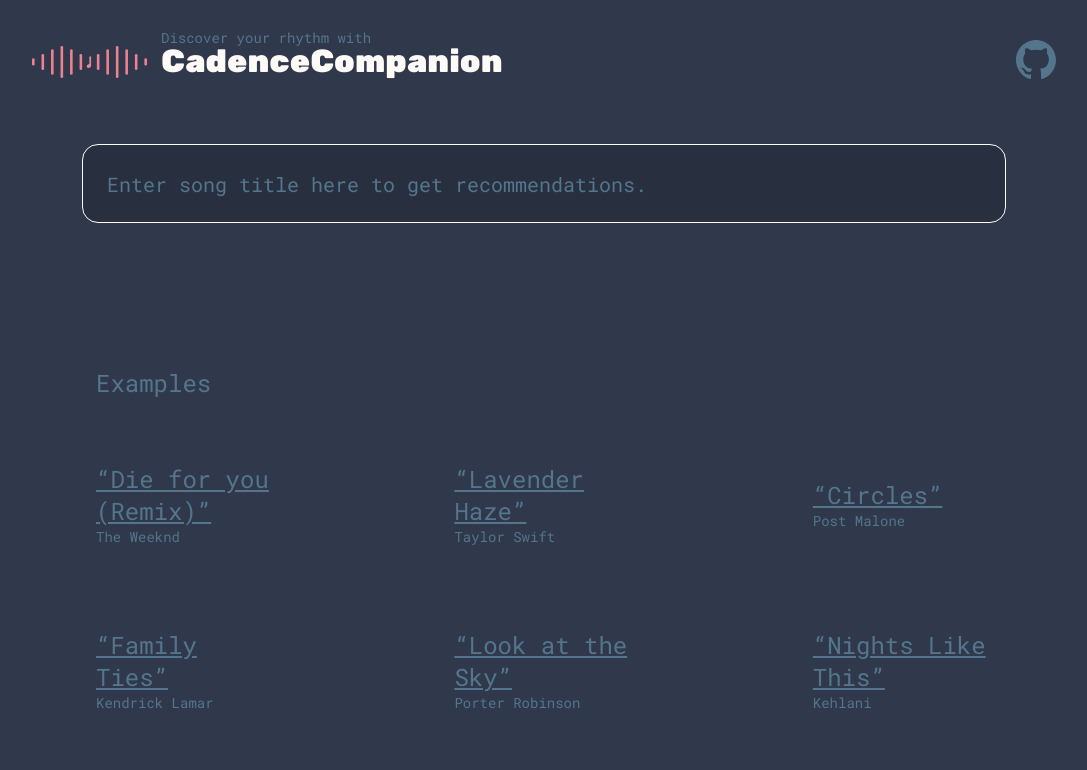
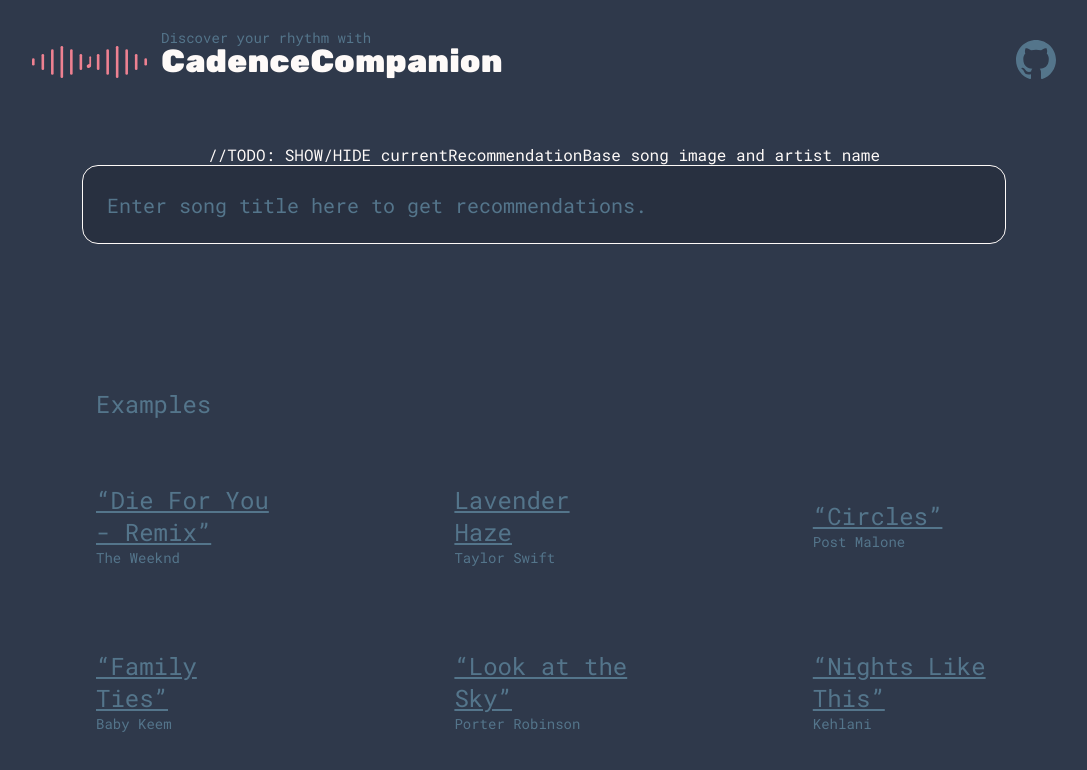
Before and after one commit to Evan-Coulter/Cadence-Companion, a React (Vite) app in the folder frontend/: page / in a window 1280 px wide. Shown: the top 770 px of the page, without its empty margins (96-1183 px from the left). Built offline with nearby package versions, Linux system fonts and the light colour scheme.

Commit message:
make examples functional

```diff
--- a/frontend/src/App.tsx
+++ b/frontend/src/App.tsx
@@ -8,6 +8,7 @@ import CCSearchResponse from './models/CCSearchResponse'
 import Recommendations from './Reccommendations'
 
 function App() {
+  const [currentRecommendationBase, setCurrentRecommendationBase] = useState<CCSearchResponse | null>(null)
   const [reccomendations, setReccomendations] = useState<CCSearchResponse[] | null>(null)
   const [searchResults, setSearchResults] = useState<CCSearchResponse[] | null>(null)
   const [searchQuery, setSearchQuery] = useState<string>('')
@@ -44,6 +45,7 @@ function App() {
     try {
       const response = await axios.get(`http://localhost:3000/search/id/${searchResult.songId}`)
       setReccomendations(response.data)
+      setCurrentRecommendationBase(searchResult)
     } catch (e) {
       console.log(e)
     }
@@ -57,8 +59,9 @@ function App() {
         searchQuery={searchQuery}
         setSearchQuery={setSearchQuery}
         searchResults={searchResults}
-        onClickSearchResult={onClickSearchResult}/>
-      { !reccomendations && <Examples/> }
+        onClickSearchResult={onClickSearchResult}
+        currentRecommendationBase={currentRecommendationBase}/>
+      { !reccomendations && <Examples onClickRecommendation={onClickSearchResult}/> }
       { reccomendations && <Recommendations recommendations={reccomendations}/> }
     </div>
   )
--- a/frontend/src/Examples/Example.tsx
+++ b/frontend/src/Examples/Example.tsx
@@ -3,15 +3,15 @@ import './Example.css'
 
 type Props = {
     song: CCSearchResponse
+    onClickRecommendation: (recommendation: CCSearchResponse) => void
 }
 
-const Example = ({song}: Props) => {
+const Example = ({song, onClickRecommendation}: Props) => {
     return (<div>
-        <li className='example'>
+        <li className='example' onClick={()=>{onClickRecommendation(song)}}>
           <p className='example_title'>{song.songName}</p>
           <p className='example_artist'>{song.artistNames?.at(0)}</p>
         </li>
-
     </div>)
 }
 
--- a/frontend/src/Examples/index.tsx
+++ b/frontend/src/Examples/index.tsx
@@ -2,24 +2,28 @@ import CCSearchResponse from '../models/CCSearchResponse'
 import Example from './Example'
 import './Examples.css'
 
-const Examples = () => {
-  const getSong = (songName: string, artistName: string) => {
+type Props = {
+  onClickRecommendation: (recommendation: CCSearchResponse) => void
+}
+
+const Examples = ({onClickRecommendation} : Props) => {
+  const getSong = (songName: string, artistName: string, spotifyUrl: string, songId: string, imageUrls: string[]) => {
     const song: CCSearchResponse = {
-      songId: null,
+      songId: songId,
       artistNames: [artistName],
       songName: songName,
-      spotifyUrl: null,
-      imageUrls: []
+      spotifyUrl: spotifyUrl,
+      imageUrls: imageUrls
     }
     return song
   }
   const examples: CCSearchResponse[] = [
-    getSong("“Die for you (Remix)”", "The Weeknd"),
-    getSong("“Lavender Haze”", "Taylor Swift"),
-    getSong("“Circles”", "Post Malone"),
-    getSong("“Family Ties”", "Kendrick Lamar"),
-    getSong("“Look at the Sky”", "Porter Robinson"),
-    getSong("“Nights Like This”", "Kehlani")
+    getSong("“Die For You - Remix”", "The Weeknd", "https://open.spotify.com/track/7oDd86yk8itslrA9HRP2ki", "7oDd86yk8itslrA9HRP2ki", ["https://i.scdn.co/image/ab67616d0000b2738de12a274f6e1df6634f57ec"]),
+    getSong("Lavender Haze", "Taylor Swift", "https://open.spotify.com/track/5jQI2r1RdgtuT8S3iG8zFC", "5jQI2r1RdgtuT8S3iG8zFC", ["https://i.scdn.co/image/ab67616d0000b273bb54dde68cd23e2a268ae0f5"]),
+    getSong("“Circles”", "Post Malone", "https://open.spotify.com/track/21jGcNKet2qwijlDFuPiPb", "21jGcNKet2qwijlDFuPiPb", ["https://i.scdn.co/image/ab67616d0000b2739478c87599550dd73bfa7e02"]),
+    getSong("“Family Ties”", "Baby Keem", "https://open.spotify.com/track/3QFInJAm9eyaho5vBzxInN", "3QFInJAm9eyaho5vBzxInN", ["https://i.scdn.co/image/ab67616d0000b2731bfa23b13d0504fb90c37b39"]),
+    getSong("“Look at the Sky”", "Porter Robinson", "https://open.spotify.com/track/5lXNcc8QeM9KpAWNHAL0iS", "5lXNcc8QeM9KpAWNHAL0iS", ["https://i.scdn.co/image/ab67616d0000b2737d6ac8b4a84ad4b342050d87"]),
+    getSong("“Nights Like This”", "Kehlani", "https://open.spotify.com/track/6ZRuF2n1CQxyxxAAWsKJOy", "6ZRuF2n1CQxyxxAAWsKJOy", ["https://i.scdn.co/image/ab67616d0000b273cccb973e9ff7440fbaf8485e"])
   ]
 
   return (
@@ -27,7 +31,7 @@ const Examples = () => {
     <div className='examples_inner'>
       <p className="examples_header">Examples</p>
       <div className='examples_grid'>
-        {examples.map((example)=><Example song={example}/>)}
+        {examples.map((example)=><Example key={example.songId} song={example} onClickRecommendation={onClickRecommendation}/>)}
       </div>
     </div>
   </section>)
--- a/frontend/src/SearchBar/index.tsx
+++ b/frontend/src/SearchBar/index.tsx
@@ -7,11 +7,13 @@ type Props = {
   setSearchQuery : (value: string) => void
   searchResults : CCSearchResponse[] | null
   onClickSearchResult: (searchResult: CCSearchResponse)=>void
+  currentRecommendationBase : CCSearchResponse | null
 }
 
-const SearchBar = ({searchQuery, setSearchQuery, searchResults, onClickSearchResult}: Props) => {
+const SearchBar = ({searchQuery, setSearchQuery, searchResults, onClickSearchResult, currentRecommendationBase}: Props) => {
   return (
     <section className='search_bar_container'>
+      //TODO: SHOW/HIDE currentRecommendationBase song image and artist name
       <input
         type='text'
         className="search_bar"
```
